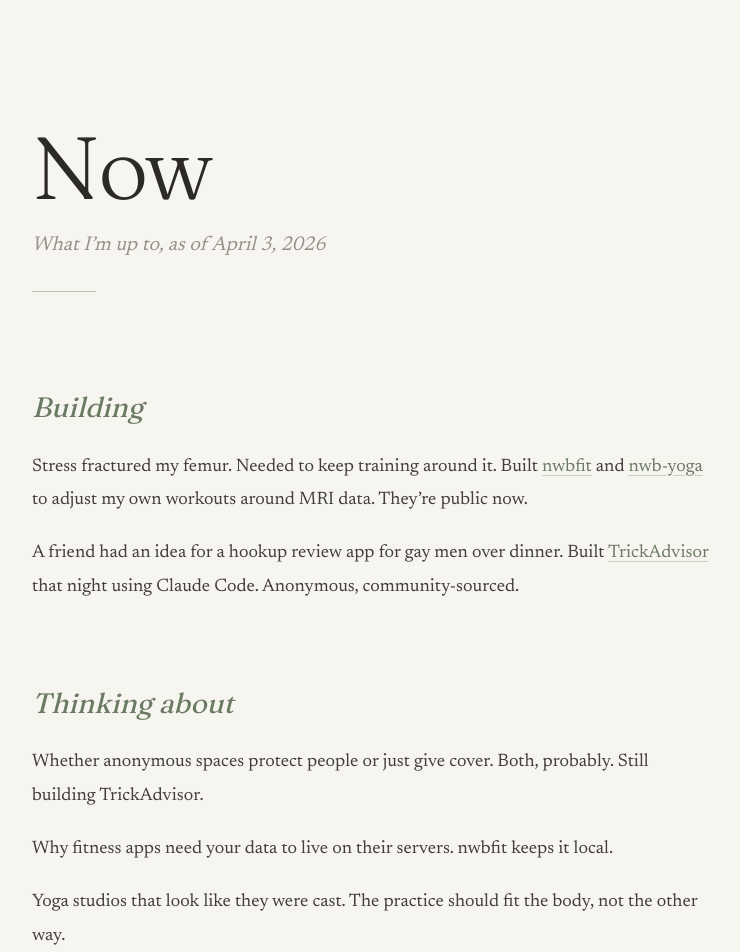
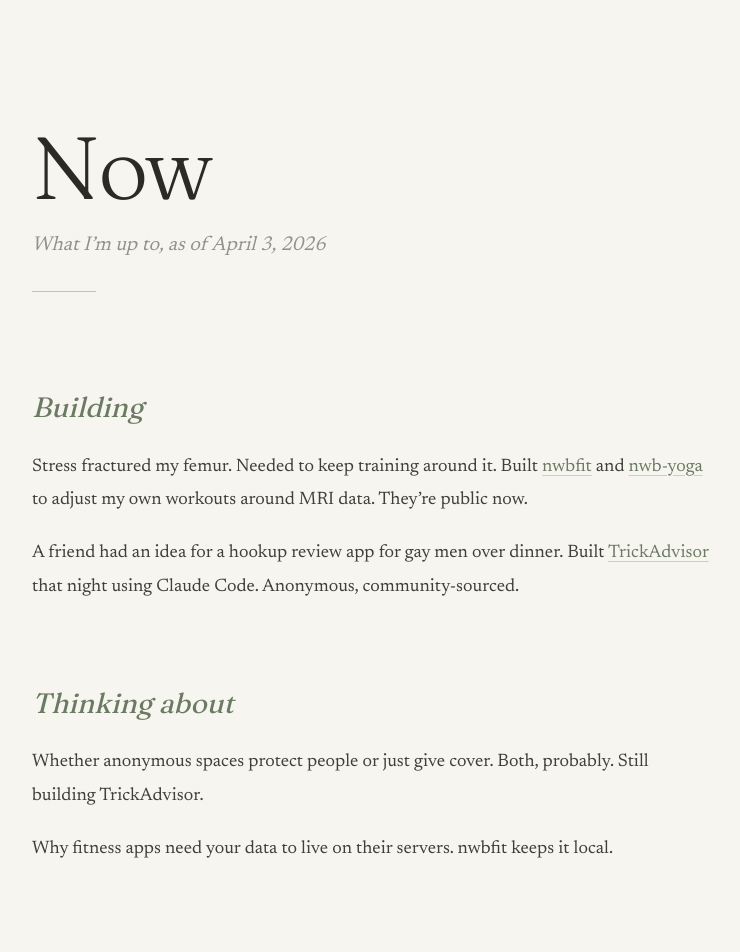
Before and after one commit to karlmarx/now-93fyi, a Next.js app: page / in a window 1280 px wide. Shown: the top 952 px of the page, without its empty margins (268-1008 px from the left). Built offline with nearby package versions, Linux system fonts and the light colour scheme.

Commit message:
copy: cut yoga line

```diff
--- a/app/page.tsx
+++ b/app/page.tsx
@@ -80,9 +80,6 @@
               Why fitness apps need your data to live on their servers.
               nwbfit keeps it local.
             </p>
-            <p>
-              Yoga studios that look like they were cast. The practice should fit the body, not the other way.
-            </p>
           </div>
         </section>
 
```
